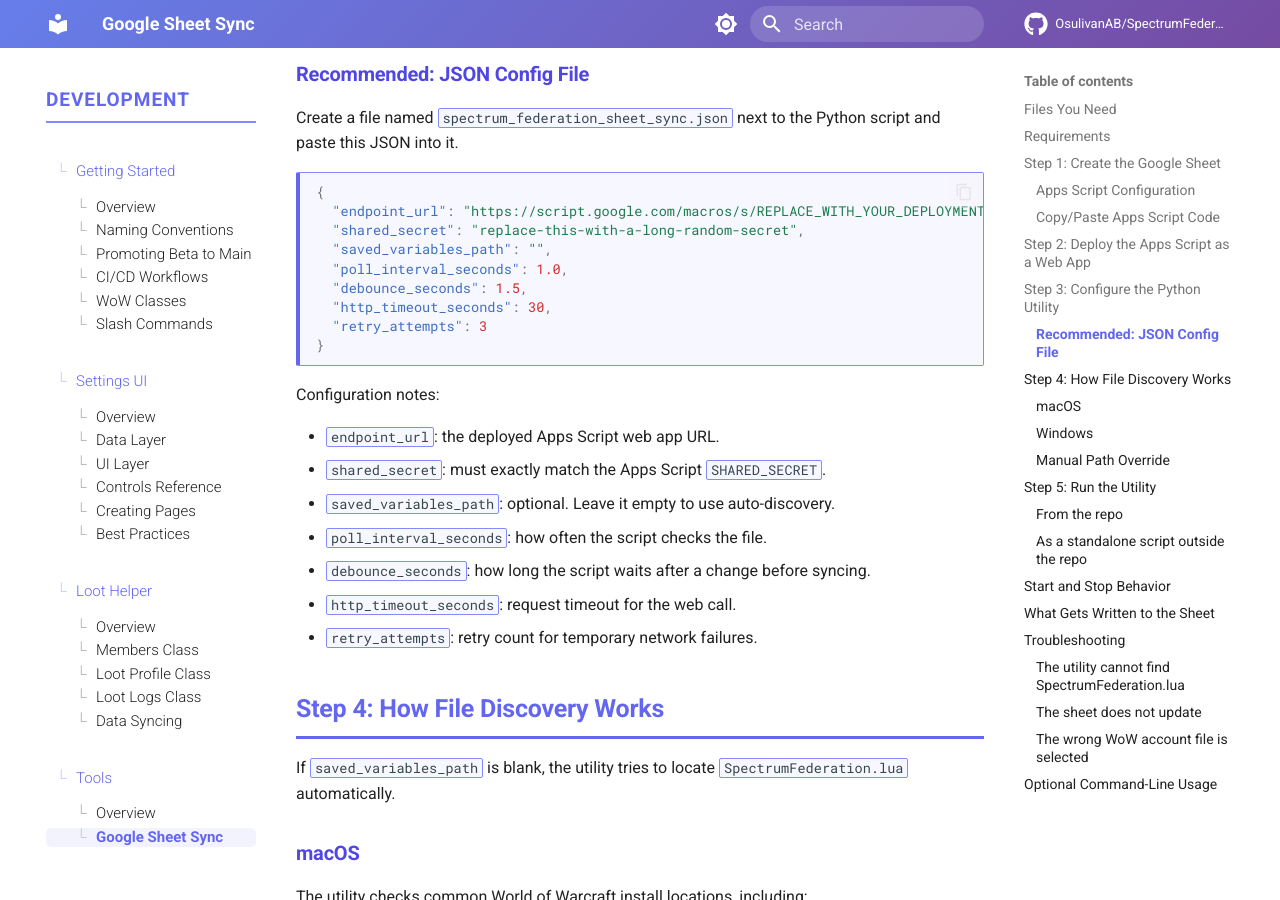
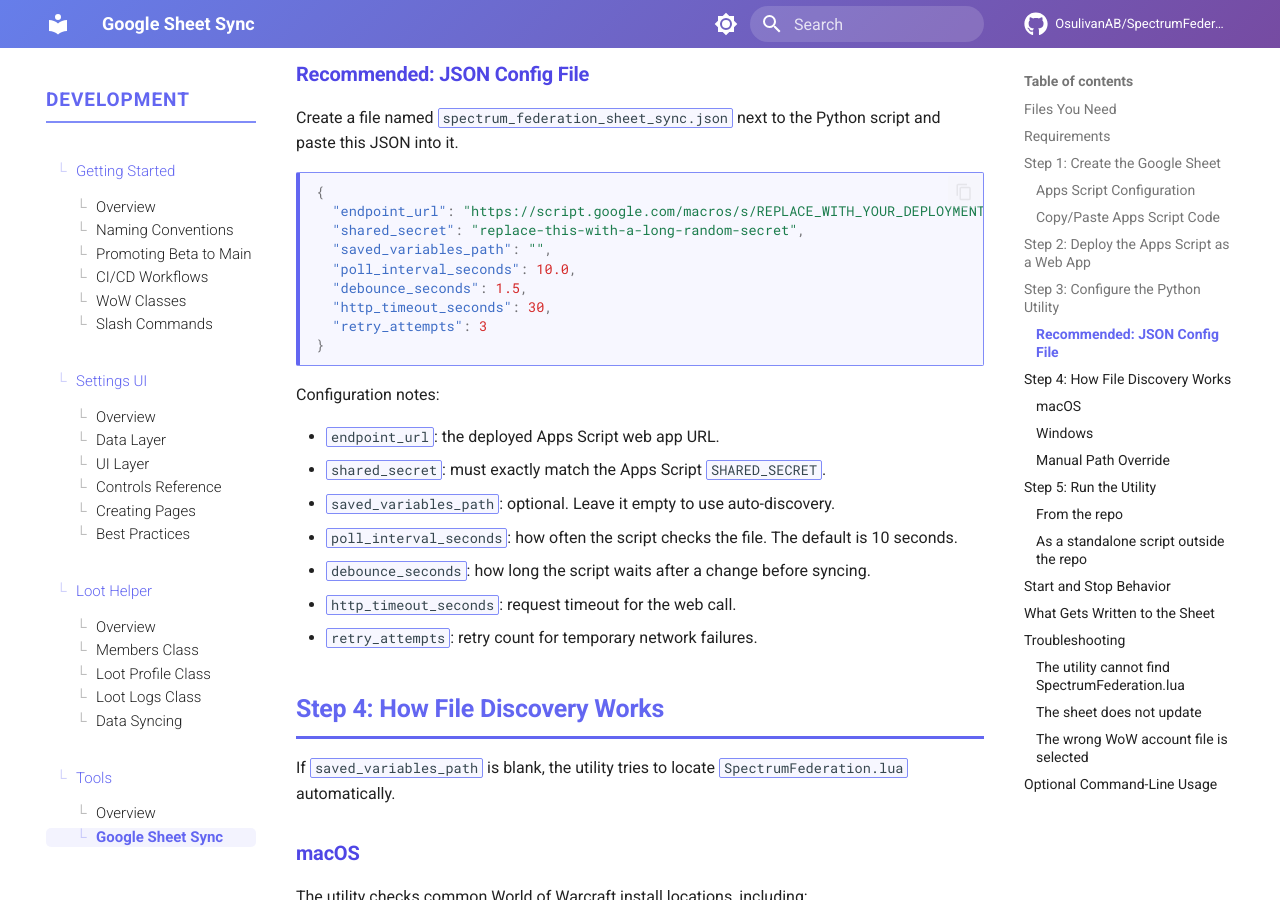
Before and after one commit to OsulivanAB/SpectrumFederation, an MkDocs documentation site: the page built from docs/development/tools/google-sheet-sync.md, in a window 1280 px wide and 900 px high, scrolled down 4742 px. Built offline with MkDocs 1.6.1 and Material for MkDocs 9.7.7, drawn with Linux system fonts in a browser that asks for light colours; comment, search, counter and statistics services are not loaded.

Commit message:
fix: update poll interval to 10 seconds in sync utility and documentation

```diff
--- a/docs/development/tools/google-sheet-sync.md
+++ b/docs/development/tools/google-sheet-sync.md
@@ -210,7 +210,7 @@
   "endpoint_url": "https://script.google.com/macros/s/REPLACE_WITH_YOUR_DEPLOYMENT_ID/exec",
   "shared_secret": "replace-this-with-a-long-random-secret",
   "saved_variables_path": "",
-  "poll_interval_seconds": 1.0,
+  "poll_interval_seconds": 10.0,
   "debounce_seconds": 1.5,
   "http_timeout_seconds": 30,
   "retry_attempts": 3
@@ -222,7 +222,7 @@
 - `endpoint_url`: the deployed Apps Script web app URL.
 - `shared_secret`: must exactly match the Apps Script `SHARED_SECRET`.
 - `saved_variables_path`: optional. Leave it empty to use auto-discovery.
-- `poll_interval_seconds`: how often the script checks the file.
+- `poll_interval_seconds`: how often the script checks the file. The default is 10 seconds.
 - `debounce_seconds`: how long the script waits after a change before syncing.
 - `http_timeout_seconds`: request timeout for the web call.
 - `retry_attempts`: retry count for temporary network failures.
```
Also changed, not shown: 1 other file.
